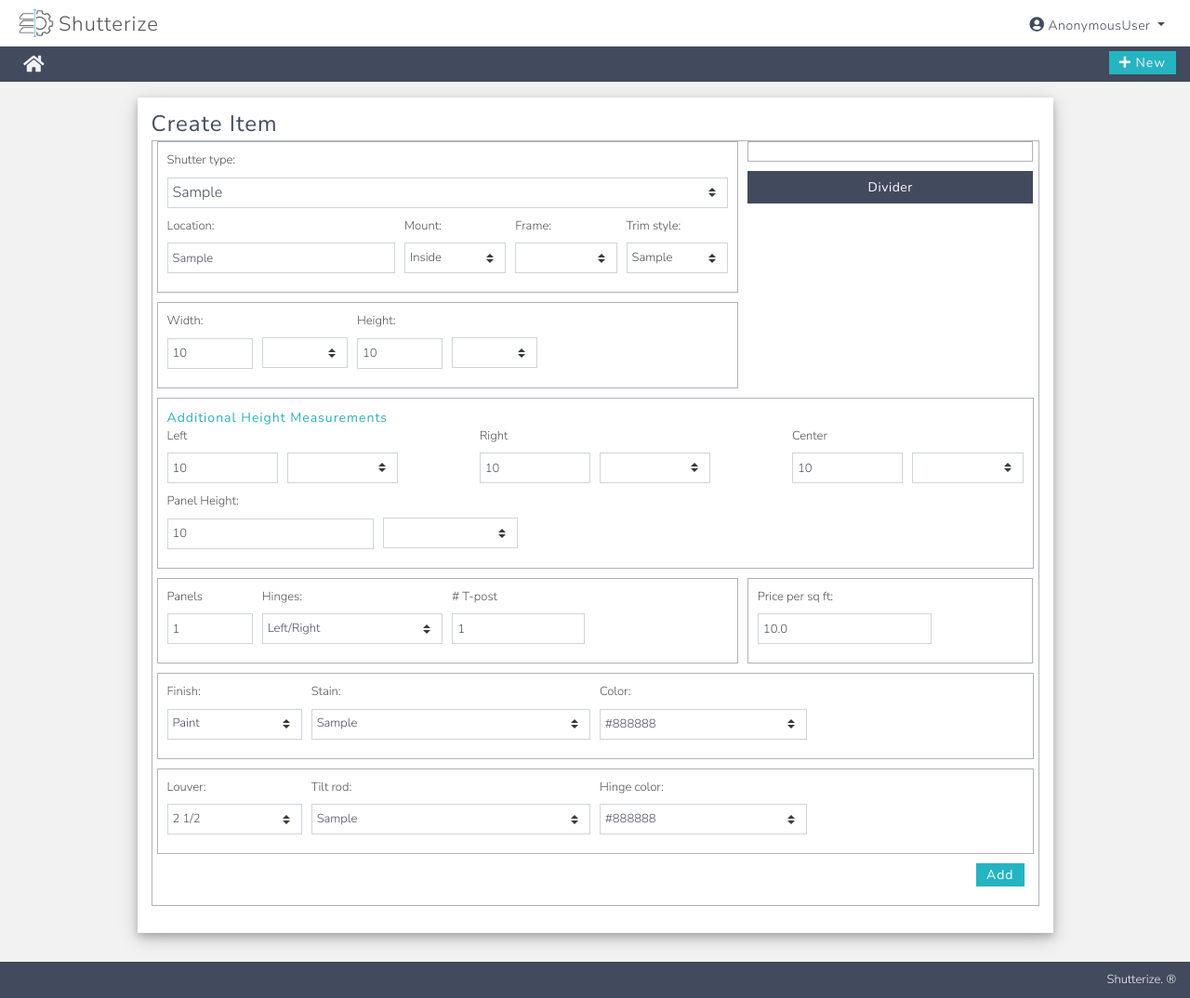
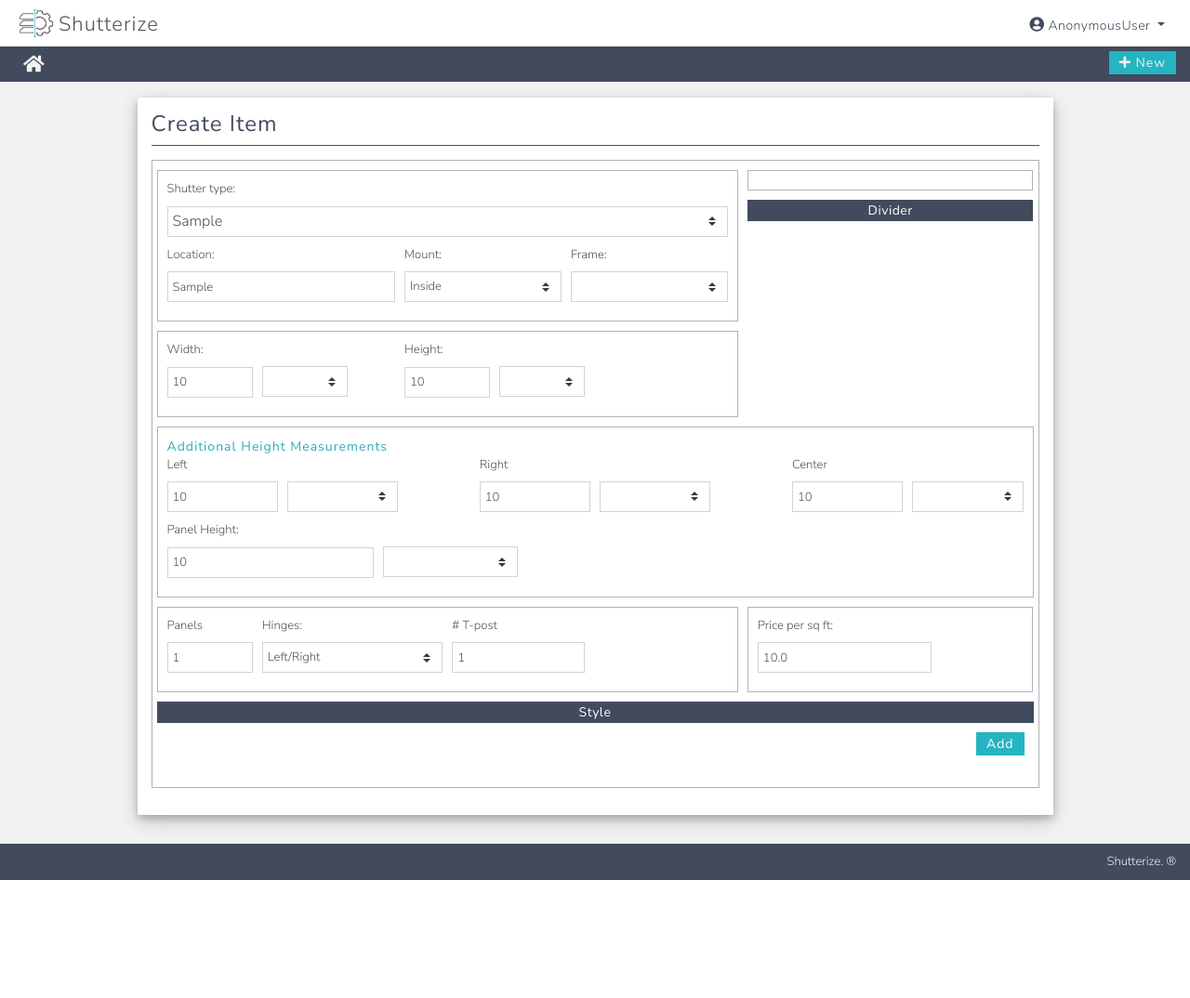
Before and after one commit to gcantu/shttrz, a Django app: page /deals/update_shutter_item/1/1 in a window 1280 px wide. Shown: the whole page at 93% size. After the commit the page ends 947 px from the top, so only its background shows below. Run offline with Django 3.2, Linux system fonts and the light colour scheme; tables that the repository leaves empty hold one stand-in row (values such as "Sample post"); parts of the project's set-up code (start-up, migrations or seed data) failed here and were passed over; some libraries are stand-ins or nearby versions.

Commit message:
Set style for multiple line items at the same time

```diff
--- a/project/apps/deals/urls.py
+++ b/project/apps/deals/urls.py
@@ -12,6 +12,8 @@ urlpatterns = [
     path('update_shutter_item/<int:pk>/<int:deal_id>', views.UpdateShutterItem.as_view(), name='update-shutter-item'),
     path('update_deal/<int:pk>', views.UpdateDeal.as_view(), name='update-deal'),
     path('update_pricing/<int:pk>', views.UpdatePrice.as_view(), name='update-price'),
+    path('set_style_default', views.set_style_default, name='style-default'),
+    path('update_shutter_style/<int:pk>', views.UpdateShutterStyle.as_view(), name='update-shutter-style'),
     path('delete_shutter_item/<int:pk>', views.DeleteItem.as_view(), name='delete-shutter-item'),
     path('update_status/<int:pk>/<status>', views.UpdateDealStatus.as_view(), name='update-deal-status'),
     path('<status>', views.deal_list, name='deal-list'),
--- a/project/apps/deals/views.py
+++ b/project/apps/deals/views.py
@@ -138,6 +138,45 @@ class UpdateDealStatus(UpdateView):
         return reverse('core:home')
 
 
+def set_style_default(request):
+    id_list = request.POST.getlist('item_list')
+    items = Shutter.objects.filter(id__in=id_list)
+
+    for item in items:
+        item.default_style = True
+        item.save()
+
+    return redirect(reverse('deals:update-shutter-style', kwargs={'pk': id_list[0]}))
+
+
+class UpdateShutterStyle(UpdateView):
+    model = Shutter
+    fields = ['deal', 'finish', 'stain', 'color', 'louver', 'tilt_rod', 'trim_style', 'hinge_color']
+    template_name = 'shutters/shutter_style_form.html'
+
+    def form_valid(self, form):
+        self.object.default_style = False
+        self.object = form.save()
+
+        # update remaining deal items
+        items = Shutter.objects.filter(default_style=True)
+
+        for item in items:
+            item.finish = self.object.finish
+            item.stain = self.object.stain
+            item.color = self.object.color
+            item.louver = self.object.louver
+            item.tilt_rod = self.object.tilt_rod
+            item.trim_style = self.object.trim_style
+            item.hinge_color = self.object.hinge_color
+            item.default_style = False
+            item.save()
+        return super().form_valid(form)
+
+    def get_success_url(self):
+        return reverse('deals:deal-summary', kwargs={'pk': self.get_object().deal_id})
+
+
 # -----------------------------------------------
 # DELETE VIEWS
 # -----------------------------------------------
--- a/project/apps/products/shutters/models.py
+++ b/project/apps/products/shutters/models.py
@@ -350,6 +350,7 @@ class Shutter(AbstractShutter):
     height_left_fraction = models.FloatField(choices=FRACTION_CHOICES, default=0)
     height_right_fraction = models.FloatField(choices=FRACTION_CHOICES, default=0)
     price_per_sq_ft = models.FloatField(default=0)
+    default_style = models.BooleanField(default=False)
 
     def save(self, *args, **kwargs):
         self.location = self.location.capitalize()
--- a/project/assets/css/style.css
+++ b/project/assets/css/style.css
@@ -403,7 +403,12 @@ a:focus, a:active, a:hover {
 	margin: 5px 0;
 }
 
-#shutter-form .divider-field {
+#shutter-form {
+	margin-top: 10px;
+}
+
+#shutter-form .divider-field,
+#shutter-form .style-section {
 	display: none;
 }
 
@@ -560,8 +565,17 @@ input[type=number]::-webkit-outer-spin-button { /* hide up and down arrows */
 	color: #fff;
 }
 
-.hidden-btn { /* line item edit buttons - summary view */
-	display: none;
+.btn-style { /* Deleted Items list */
+	color: #fff;
+	padding: 0 5px;
+	font-size: 12px;
+	background-color: #25b4c1;
+	border-color: #25b4c1;
+}
+
+.btn-style:hover {
+	background-color: #66cad3;
+	cursor: pointer;
 }
 
 [type=submit] {
@@ -570,6 +584,12 @@ input[type=number]::-webkit-outer-spin-button { /* hide up and down arrows */
 
 html [type=button] {
 	-webkit-appearance: none;
+}
+
+#divider-button,
+#style-button {
+	padding: 0;
+	margin-bottom: 10px;
 }
 
 /* 5.0 Dashboard
--- a/project/forms/forms.py
+++ b/project/forms/forms.py
@@ -34,4 +34,4 @@ class PriceForm(ModelForm):
 class ShutterForm(ModelForm):
     class Meta:
         model = Shutter
-        exclude = ['frame_style', 'product']
+        exclude = ['frame_style', 'product', 'default_style']
--- a/project/templates/shutters/shutter_form.html
+++ b/project/templates/shutters/shutter_form.html
@@ -4,7 +4,7 @@
 
 {% block pageid %}shutterFormPage{% endblock %}
 
-{% block contenttitle %}Create Item{% endblock %}
+{% block contenttitle %}Create Item<hr>{% endblock %}
 
 {% block content %}
 <div class="row">
@@ -39,10 +39,6 @@
                 {{ form.frame.label_tag }}
                 {% render_field  form.frame class="custom-select mr-sm-2" %}
                 </div>
-                <div class="col frame-field">
-                {{ form.trim_style.label_tag }}
-                {% render_field  form.trim_style class="custom-select mr-sm-2" %}
-                </div>
               </div>
             </div>
 
@@ -55,7 +51,7 @@
                 <div class="col col-md-2 no-label">
                   {% render_field  form.width_fraction class="custom-select mr-sm-2" %}
                 </div>
-                <div class="col col-md-2">
+                <div class="col col-md-2 offset-sm-1">
                   {{ form.height.label_tag }}
                   {% render_field  form.height class="form-control" %}
                 </div>
@@ -174,43 +170,35 @@
 
         <div class="row">
           <div class="col-12">
-            <div class="form-section">
+            <button id="style-button" class="btn btn-block" type="button">Style</button>
+
+            <div class="form-section style-section">
               <div class="form-row">
-                <div class="col-3 col-md-2">
+                <div class="col-4">
                   {{ form.finish.label_tag }}
                   {% render_field  form.finish class="custom-select mr-sm-2" %}
                 </div>
-
-                <div class="col-5 col-md-4 stain-field">
+                <div class="col-4 stain-field">
                   {{ form.stain.label_tag }}
                   {% render_field  form.stain class="custom-select mr-sm-2" %}
                 </div>
-
-                <div class="col-4 col-sm-3">
+                <div class="col-4">
                   {{ form.color.label_tag }}
-                  {% render_field  form.color class="custom-select mr-sm-2" %}
+                  {% render_field  form.color class="form-control" %}
                 </div>
-              </div>
-            </div>
-          </div> <!-- END form col -->
-        </div> <!-- END row -->
-
-
-        <div class="row">
-          <div class="col-12">
-            <div class="form-section">
-              <div class="form-row">
-                <div class="col-3 col-md-2">
+                <div class="col-4 col-sm-2">
                   {{ form.louver.label_tag }}
                   {% render_field  form.louver class="custom-select mr-sm-2" %}
                 </div>
-
-                <div class="col-5 col-md-4">
+                <div class="col-4 col-sm-3">
                   {{ form.tilt_rod.label_tag }}
                   {% render_field  form.tilt_rod class="custom-select mr-sm-2" %}
                 </div>
-
                 <div class="col-4 col-sm-3">
+                {{ form.trim_style.label_tag }}
+                {% render_field  form.trim_style class="custom-select mr-sm-2" %}
+                </div>
+                <div class="col-4 col-sm-4">
                   {{ form.hinge_color.label_tag }}
                   {% render_field  form.hinge_color class="custom-select mr-sm-2" %}
                 </div>
@@ -224,7 +212,7 @@
         <input class="btn btn-main" type="submit" value="Add"/><br>
 
       </div> <!-- END container -->
-    </form> <!-- END form -->
+    </form><br> <!-- END form -->
   </div><br> <!-- END section -->
 </div> <!-- END col -->
 </div><br> <!-- END row -->
```
Also changed, not shown: project/assets/js/common-scripts.js (+27 -2 lines), project/templates/shutters/shutter_detail.html (+14 -8 lines), project/templates/shutters/shutter_style_form.html (added, +66 -0 lines), project/apps/products/shutters/migrations/0015_shutter_default_style.py (added).
